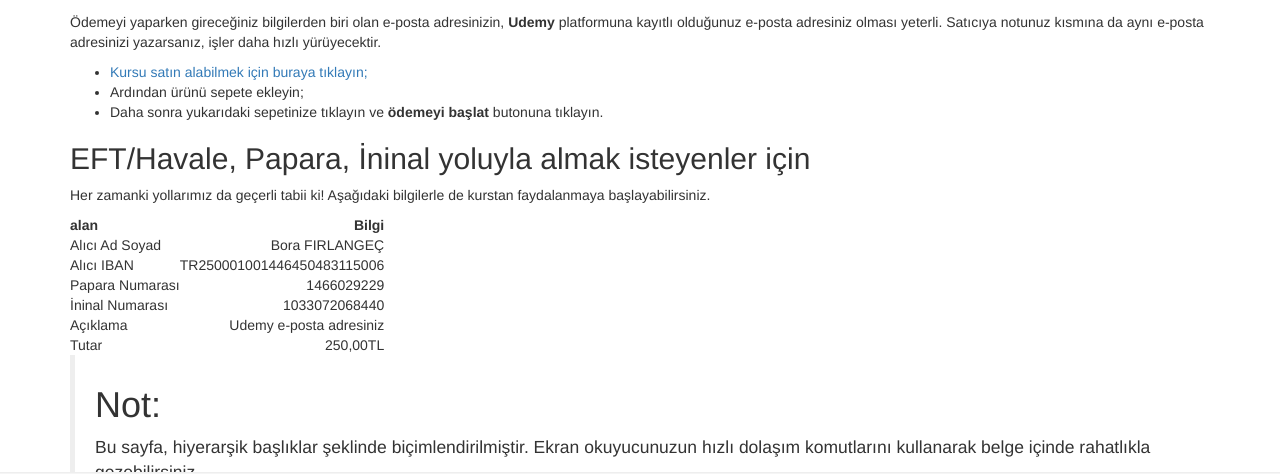
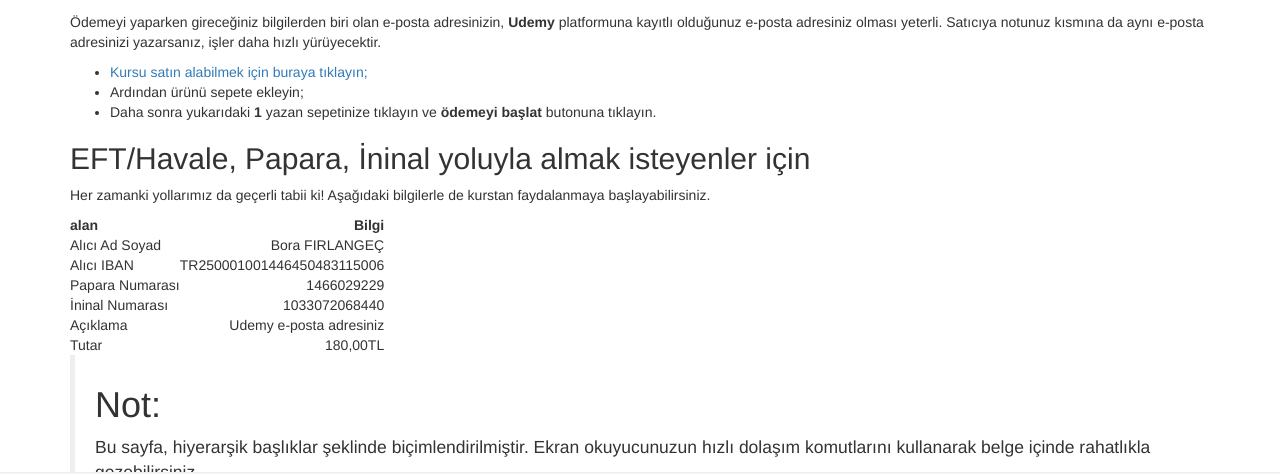
Before and after one commit to borfirbora/borfirbora.github.io, a Jekyll site: the page built from reaper.md, in a window 1280 px wide and 900 px high. Shown: the part 401-875 px from the top of the window. Built offline with Jekyll 4.4.1, drawn with Linux system fonts in a browser that asks for light colours; a script that is not in the unit is left out.

Commit message:
Update reaper.md

```diff
--- a/reaper.md
+++ b/reaper.md
@@ -28,7 +28,7 @@ Aşağıda vereceğim bağlantıya tıklayarak ödemenizi güvenli bir altyapı
 
 - [Kursu satın alabilmek için buraya tıklayın;](https://paymes.shop/borfirbora/product/234244309)
 - Ardından ürünü sepete ekleyin;
-- Daha sonra yukarıdaki sepetinize tıklayın ve **ödemeyi başlat** butonuna tıklayın.
+- Daha sonra yukarıdaki <b>1</b> yazan sepetinize tıklayın ve **ödemeyi başlat** butonuna tıklayın.
 
 ## EFT/Havale, Papara, İninal yoluyla almak isteyenler için
 
@@ -41,7 +41,7 @@ Her zamanki yollarımız da geçerli tabii ki! Aşağıdaki bilgilerle de kursta
 |Papara Numarası|1466029229|
 |İninal Numarası|1033072068440|
 |Açıklama|Udemy e-posta adresiniz|
-|Tutar|250,00TL|
+|Tutar|180,00TL|
 
 > # Not:
 >
```
